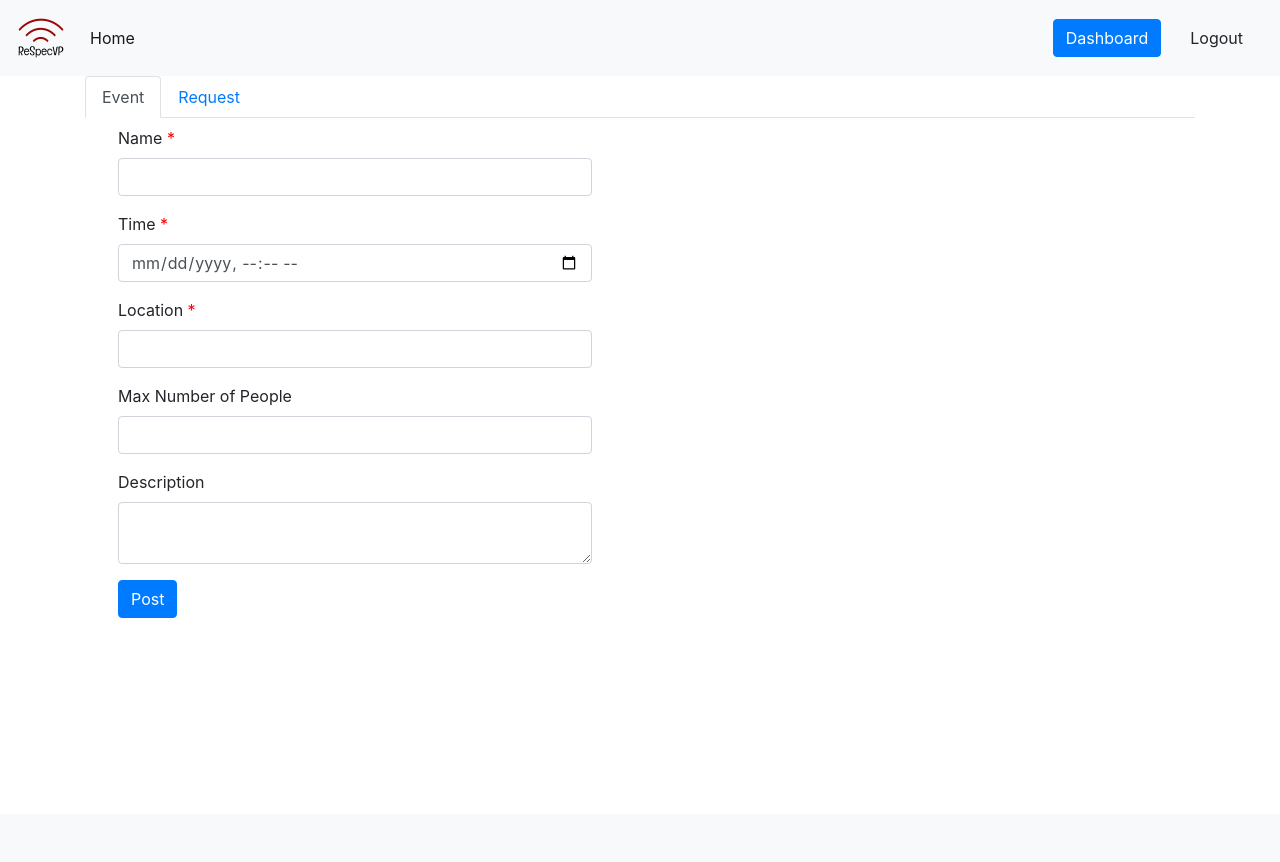
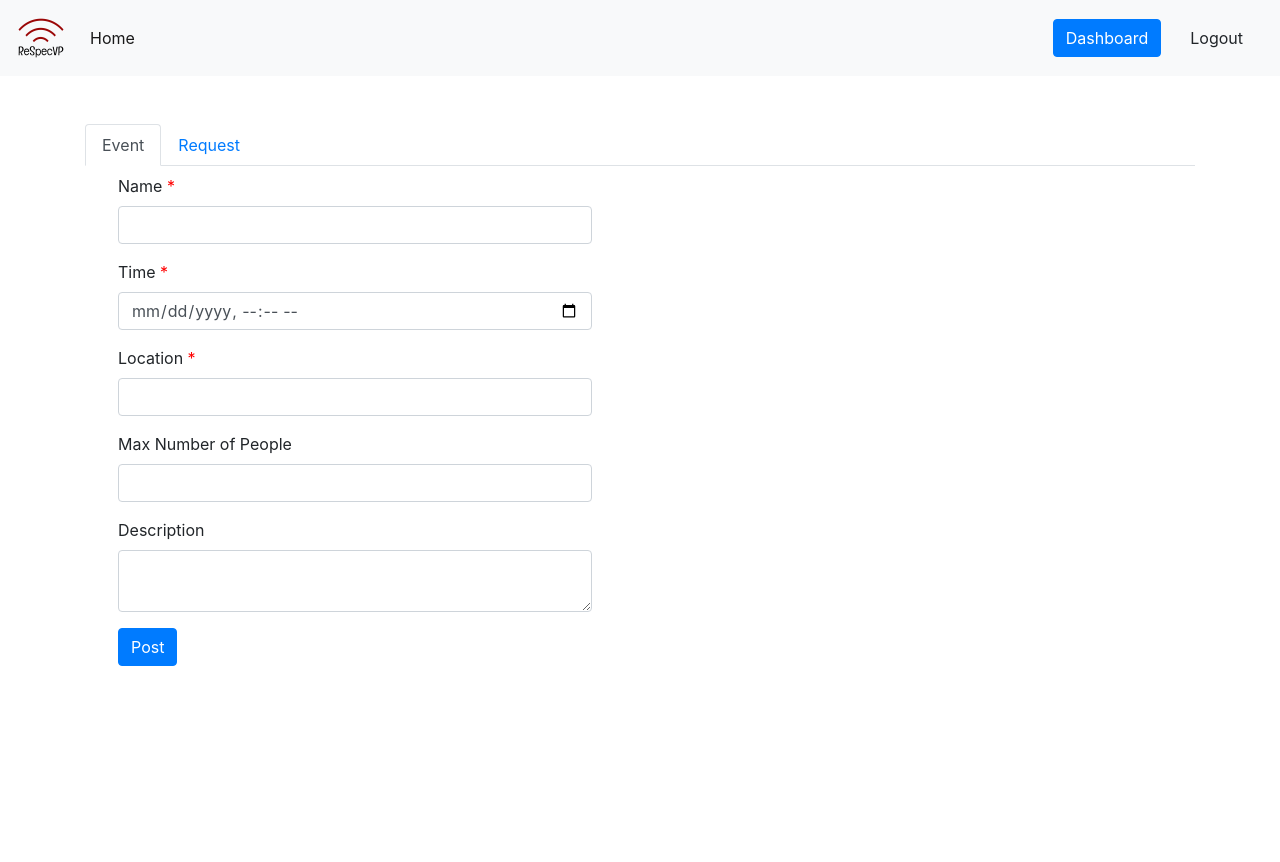
Before and after one commit to Nyquixt/ReSpecVP, a Flask app: page /dashboard in a window 1280 px wide. Before the commit the page ends 618 px from the top, so only its background shows below. Run offline with Flask 2, Linux system fonts and the light colour scheme; the visitor is signed in with stand-in values (Sample User, id 1); data that the repository does not hold is empty; some libraries are stand-ins or nearby versions.

Commit message:
margin top

```diff
--- a/templates/dashboard.html
+++ b/templates/dashboard.html
@@ -27,8 +27,7 @@
 {% block content %}
 {% if 'username' in session %}
 <div class="container">
-    <div class="pb-5">
-
+    <div class="pb-5 mt-5">
         <ul class="nav nav-tabs" id="myTab" role="tablist">
             <li class="nav-item">
                 <a class="nav-link active" id="home-tab" data-toggle="tab" href="#createevent" role="tab"
--- a/templates/user/login.html
+++ b/templates/user/login.html
@@ -2,6 +2,7 @@
 {% block title %} Login {% endblock %}
 {% block content %}
 <div class="container">
+    <div class="mt-5">
     {% from "_formhelpers.html" import render_field %}
     <form method="POST" action="" role="form">
         {{ form.hidden_tag() }}
@@ -12,4 +13,5 @@
         <button type="submit" class="btn btn-primary">Log In</button>
     </form>
 </div>
+</div>
 {% endblock %}
--- a/templates/user/register.html
+++ b/templates/user/register.html
@@ -2,6 +2,7 @@
 {% block title %} Register {% endblock %}
 {% block content %}
 <div class="container">
+    <div class="mt-5">
     {% from "_formhelpers.html" import render_field %}
     <form method="POST" action="" role="form">
         {{ form.hidden_tag() }}
@@ -13,4 +14,5 @@
         <button type="submit" class="btn btn-primary">Register</button>
     </form>
 </div>
+</div>
 {% endblock %}
```
